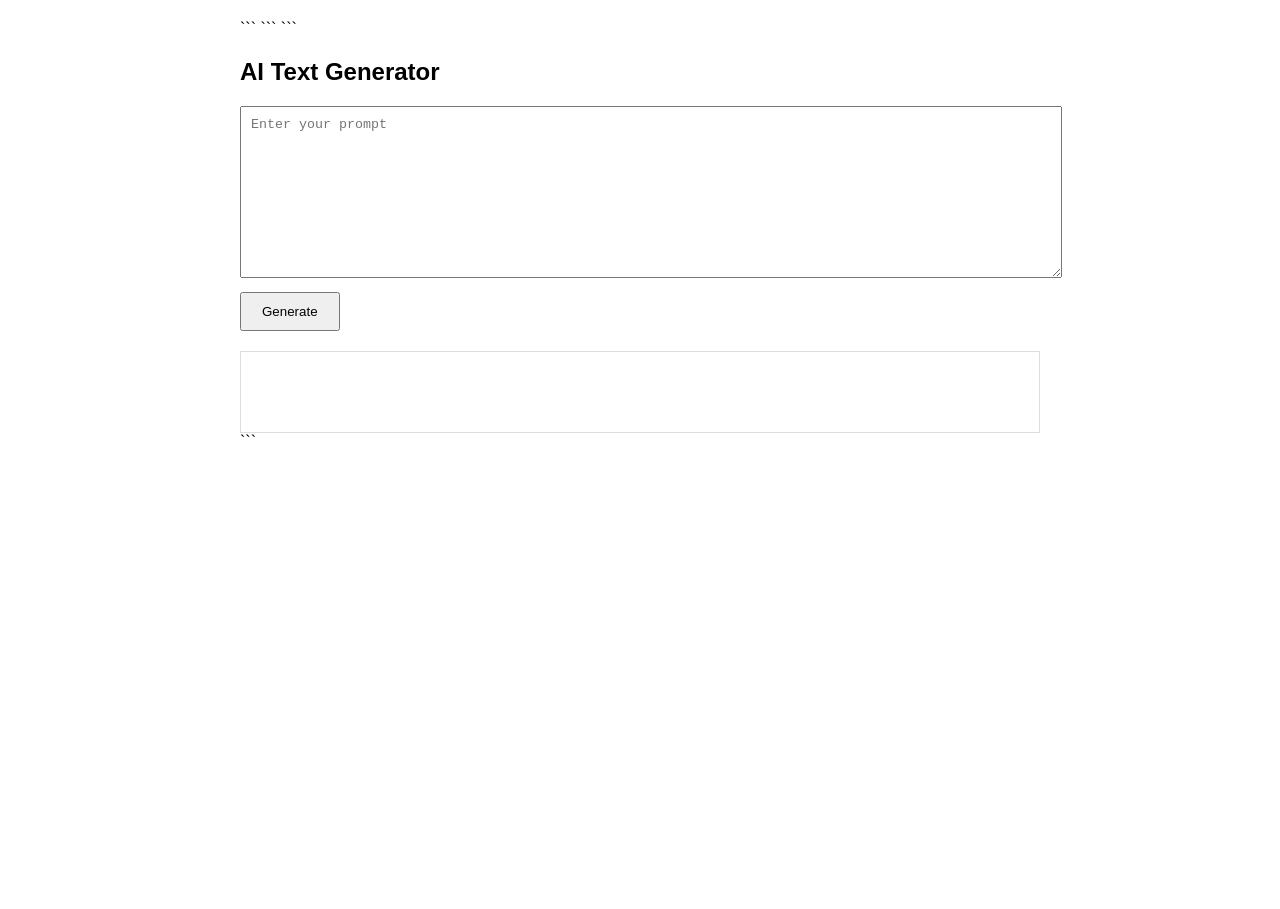
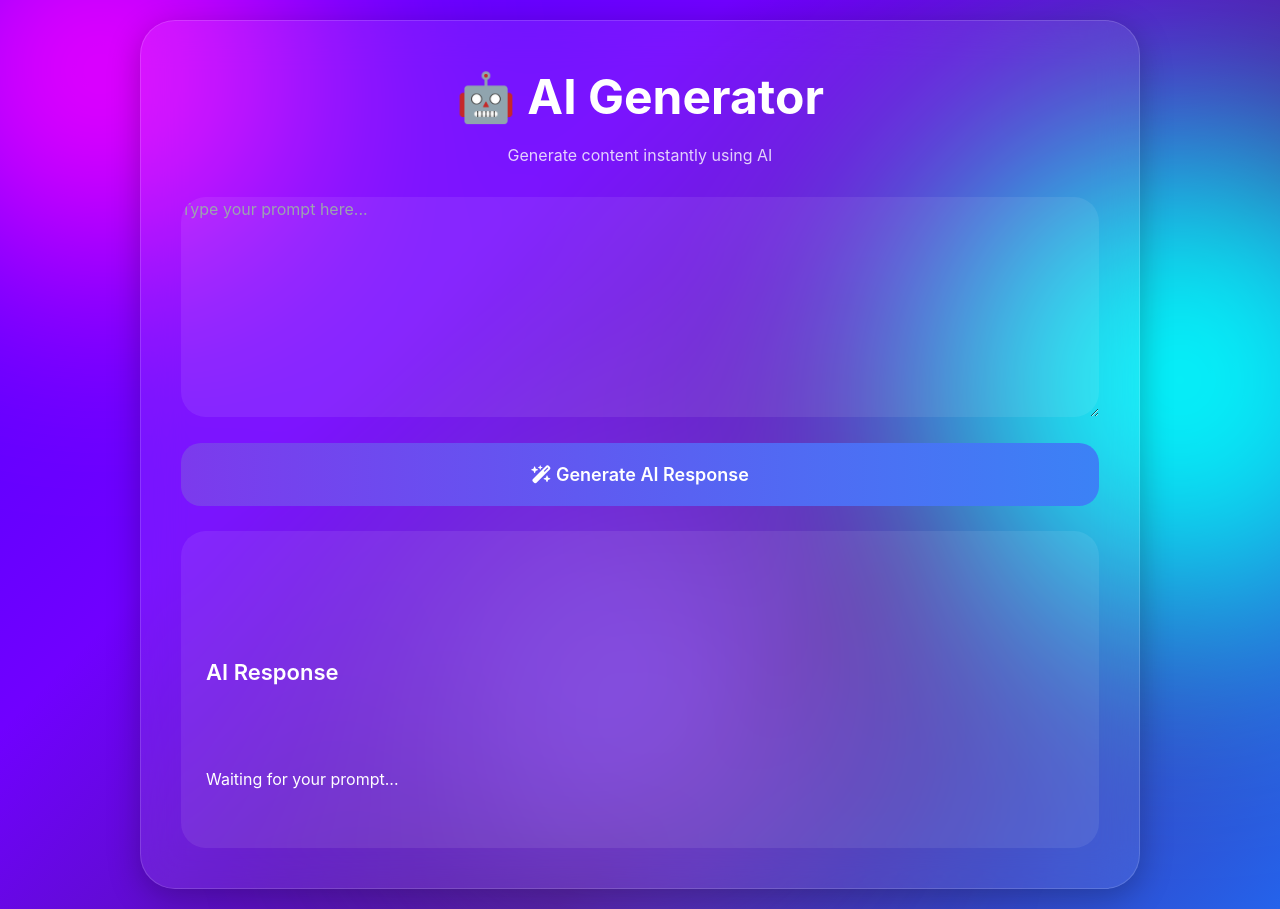
Before and after one commit to manigandanbabutg-new/new-file, a plain HTML site: page frontend/index.html in a window 1280 px wide. Before the commit the page ends 800 px from the top, so only its background shows below. Drawn offline with nearby package versions, Linux system fonts and the light colour scheme.

Commit message:
Update index.html

````diff
--- a/frontend/index.html
+++ b/frontend/index.html
@@ -1,57 +1,267 @@
 <!DOCTYPE html>
+<html lang="en">
 
-<html>
 <head>
-    <title>AI Generator</title>
+<meta charset="UTF-8">
+<meta name="viewport" content="width=device-width, initial-scale=1.0">
 
-```
+<title>AI Generator Pro</title>
+
+<script src="https://cdn.tailwindcss.com"></script>
+
+<link rel="stylesheet"
+href="https://cdnjs.cloudflare.com/ajax/libs/font-awesome/6.5.2/css/all.min.css"/>
+
 <style>
+
+*{
+margin:0;
+padding:0;
+box-sizing:border-box;
+font-family:Inter,sans-serif;
+}
+
 body{
-        font-family: Arial, sans-serif;
+min-height:100vh;
+overflow-x:hidden;
+background:
+linear-gradient(
+135deg,
+#4f00ff,
+#7000ff,
+#4c1d95,
+#2563eb
+);
+display:flex;
+justify-content:center;
+align-items:center;
 padding:20px;
-        max-width:800px;
-        margin:auto;
+}
+
+/* Background Orbs */
+
+.orb{
+position:fixed;
+border-radius:50%;
+filter:blur(120px);
+z-index:-1;
+animation:float 10s infinite ease-in-out;
+}
+
+.orb1{
+width:400px;
+height:400px;
+background:#ff00ff;
+top:-100px;
+left:-100px;
+}
+
+.orb2{
+width:500px;
+height:500px;
+background:#00ffff;
+right:-150px;
+top:20%;
+}
+
+.orb3{
+width:350px;
+height:350px;
+background:#7c3aed;
+bottom:-100px;
+left:35%;
+}
+
+@keyframes float{
+50%{
+transform:translateY(-30px);
+}
+}
+
+/* Glass */
+
+.glass{
+background:rgba(255,255,255,0.08);
+backdrop-filter:blur(20px);
+-webkit-backdrop-filter:blur(20px);
+
+border:1px solid rgba(255,255,255,0.15);
+
+box-shadow:
+0 8px 32px rgba(0,0,0,.25);
+}
+
+/* Card */
+
+.main-card{
+width:100%;
+max-width:1000px;
+padding:40px;
+border-radius:35px;
+color:white;
+transition:.3s;
+transform-style:preserve-3d;
+}
+
+.main-card:hover{
+transform:
+perspective(1000px)
+rotateX(2deg)
+rotateY(-2deg);
+}
+
+.heading{
+font-size:3rem;
+font-weight:700;
+text-align:center;
+margin-bottom:10px;
+}
+
+.sub-heading{
+text-align:center;
+opacity:.8;
+margin-bottom:30px;
+}
+
+/* Textarea */
+
+textarea{
+width:100%;
+height:220px;
+padding:20px;
+border:none;
+outline:none;
+resize:none;
+border-radius:25px;
+
+background:
+rgba(255,255,255,0.08);
+
+color:white;
+font-size:16px;
+}
+
+textarea::placeholder{
+color:rgba(255,255,255,.7);
+}
+
+/* Button */
+
+.generate-btn{
+width:100%;
+padding:18px;
+border:none;
+border-radius:20px;
+cursor:pointer;
+margin-top:20px;
+
+background:
+linear-gradient(
+90deg,
+#7c3aed,
+#3b82f6
+);
+
+color:white;
+font-size:18px;
+font-weight:600;
+
+transition:.3s;
+}
+
+.generate-btn:hover{
+transform:
+translateY(-5px)
+scale(1.02);
+
+box-shadow:
+0 15px 30px rgba(0,0,0,.3);
+}
+
+/* Result */
+
+.result-box{
+margin-top:25px;
+padding:25px;
+border-radius:25px;
+min-height:180px;
+white-space:pre-wrap;
+line-height:1.8;
+
+background:
+rgba(255,255,255,0.08);
+}
+
+.result-title{
+font-size:22px;
+font-weight:600;
+margin-bottom:15px;
+}
+
+/* Responsive */
+
+@media(max-width:768px){
+
+.heading{
+font-size:2rem;
+}
+
+.main-card{
+padding:25px;
 }
 
 textarea{
-        width:100%;
-        height:150px;
-        padding:10px;
+height:180px;
 }
 
-    button{
-        margin-top:10px;
-        padding:10px 20px;
-        cursor:pointer;
 }
 
-    #result{
-        margin-top:20px;
-        border:1px solid #ddd;
-        padding:15px;
-        min-height:50px;
-    }
 </style>
-```
+</head>
 
-</head>
 <body>
 
-```
-<h2>AI Text Generator</h2>
+<div class="orb orb1"></div>
+<div class="orb orb2"></div>
+<div class="orb orb3"></div>
+
+<div class="glass main-card">
+
+<h1 class="heading">
+🤖 AI Generator
+</h1>
+
+<p class="sub-heading">
+Generate content instantly using AI
+</p>
 
 <textarea
 id="prompt"
-    placeholder="Enter your prompt">
+placeholder="Type your prompt here...">
 </textarea>
 
-<br>
+<button
+class="generate-btn"
+onclick="generateText()">
 
-<button onclick="generateText()">
-    Generate
+<i class="fa-solid fa-wand-magic-sparkles"></i>
+ Generate AI Response
+
 </button>
 
-<div id="result"></div>
+<div
+id="result"
+class="result-box">
+
+<div class="result-title">
+AI Response
+</div>
+
+Waiting for your prompt...
+
+</div>
+
+</div>
 
 <script>
 
@@ -61,12 +271,21 @@
 document.getElementById("prompt").value;
 
 if(!prompt){
+
 alert("Please enter a prompt");
 return;
+
 }
 
-        document.getElementById("result")
-        .innerHTML = "Generating...";
+const result =
+document.getElementById("result");
+
+result.innerHTML = `
+<div class="result-title">
+AI Response
+</div>
+Generating...
+`;
 
 try{
 
@@ -74,30 +293,42 @@
 "https://new-file-67ps.onrender.com/generate",
 {
 method:"POST",
+
 headers:{
 "Content-Type":"application/json"
 },
+
 body:JSON.stringify({
 prompt:prompt
 })
+
 }
 );
 
 const data = await response.json();
 
-            document.getElementById("result")
-            .innerHTML = data.output || data.error;
+result.innerHTML = `
+<div class="result-title">
+AI Response
+</div>
+${data.output || data.error}
+`;
 
-        }catch(error){
+}
+catch(error){
 
-            document.getElementById("result")
-            .innerHTML =
-            "Error: " + error.message;
+result.innerHTML = `
+<div class="result-title">
+Error
+</div>
+${error.message}
+`;
+
 }
+
 }
 
 </script>
-```
 
 </body>
 </html>
````
Lines whose indentation alone changed are shown as unchanged.
